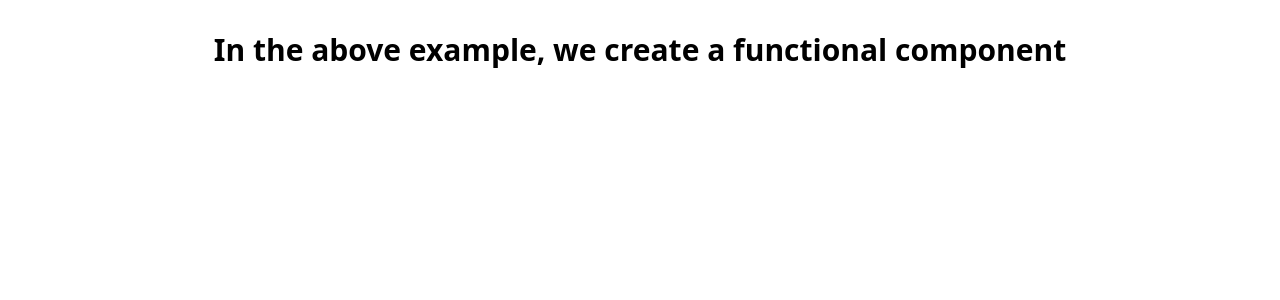
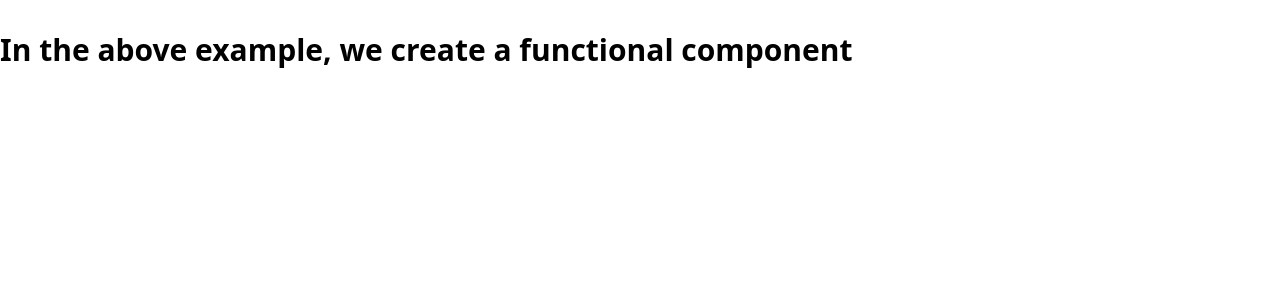
Before and after one commit to abhishekintern/abhishek, a Next.js app: page /typing in a window 1280 px wide. Shown: the top 300 px of the page. Built offline with nearby package versions, Linux system fonts and the light colour scheme.

Commit message:
fixed typing align

```diff
--- a/src/pages/typing.js
+++ b/src/pages/typing.js
@@ -21,8 +21,8 @@ const TypingEffect = () => {
   }, []);
 
   return (
-    <div className="text-center py-8">
-      <h1 className="text-3xl font-bold">{text}</h1>
+    <div className="text-left py-8">
+      <h1 className="text-3xl text-left font-bold">{text}</h1>
     </div>
   );
 };
```
